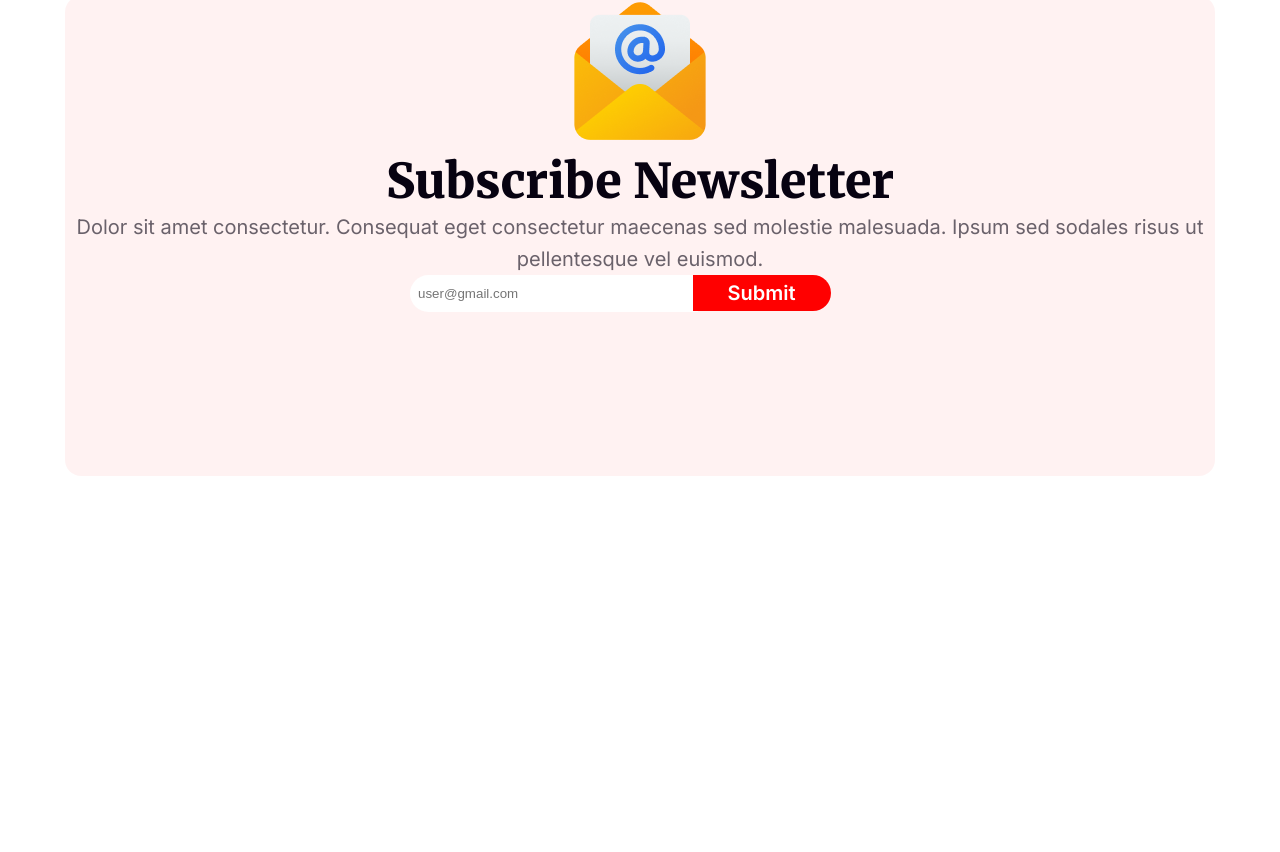
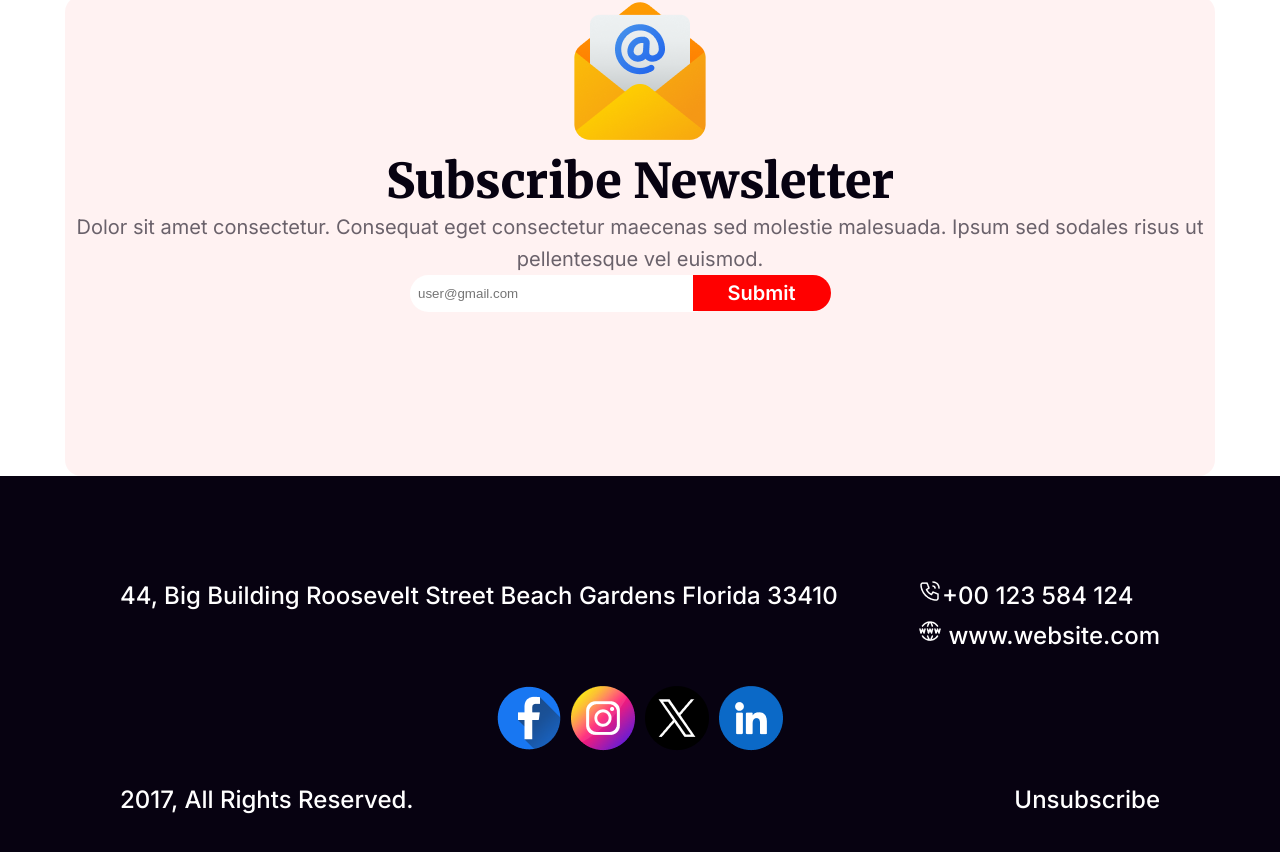
Before and after one commit to johurulHaque/new-year-new-mission, a plain HTML site: page index.html in a window 1280 px wide. Shown: the part 4568-5420 px from the top of the page. Before the commit the page ends 5044 px from the top, so only its background shows below. Drawn offline with Linux system fonts and the light colour scheme.

Commit message:
footer is added

```diff
--- a/index.html
+++ b/index.html
@@ -110,7 +110,8 @@
             <div class="subscribe-content">
                 <img src="./images/Group 61.png" alt="">
                 <h2 class="subscribe-title">Subscribe Newsletter</h2>
-                <p class="subscribe-description">Dolor sit amet consectetur. Consequat eget consectetur maecenas sed molestie malesuada. Ipsum sed sodales risus ut pellentesque vel euismod. </p>
+                <p class="subscribe-description">Dolor sit amet consectetur. Consequat eget consectetur maecenas sed
+                    molestie malesuada. Ipsum sed sodales risus ut pellentesque vel euismod. </p>
                 <form action="" class="subscribe-form">
                     <input type="email" name="" id="" placeholder="user@gmail.com">
                     <input type="submit" value="Submit">
@@ -118,8 +119,28 @@
             </div>
         </section>
     </main>
-    <footer></footer>
-
+    <footer class="footer-container">
+        <div class="footer-content">
+            <p class="content-description">
+                44, Big Building Roosevelt Street
+                Beach Gardens Florida 33410
+            </p>
+            <ul class="footer-contact">
+                <li><a href=""><img src="./images/Call.png" alt="">+00 123 584 124</a></li>
+                <li><a href=""><img src="./images/Website.png" alt="">  www.website.com</a></li>
+            </ul>
+        </div>
+        <div class="footer-social">
+                <a href=""><img src="./images/Facebook.png" alt=""></a>
+                <a href=""><img src="./images/Instagram.png" alt=""></a>
+                <a href=""><img src="./images/Twitter.png" alt=""></a>
+                <a href=""><img src="./images/Linkedin.png" alt=""></a>
+        </div>
+        <div class="footer-rights">
+            <p>2017, All Rights Reserved.</p>
+            <p>Unsubscribe</p>
+        </div>
+    </footer>
 </body>
 
 </html>
--- a/styles/style.css
+++ b/styles/style.css
@@ -437,8 +437,67 @@ main {
     letter-spacing: 0%;
     text-align: center;
     text-transform: capitalize;
-     position: absolute;
+    position: absolute;
     left: 55%;
+}
 
-    /* left: 0; */
+/* footer style */
+.footer-container {
+    background: rgb(7, 2, 17);
+    padding: 100px 120px;
 }
+
+.footer-content {
+    display: flex;
+    justify-content: space-between;
+}
+
+.content-description {
+    color: rgb(255, 255, 255);
+    font-family: Inter;
+    font-size: 24px;
+    font-weight: 500;
+    line-height: 40px;
+    letter-spacing: 0%;
+    text-align: left;
+
+}
+
+.footer-contact {
+    font-family: Inter;
+    font-size: 24px;
+    font-weight: 500;
+    line-height: 40px;
+    letter-spacing: 0%;
+    text-align: left;
+}
+
+.footer-contact li {
+    list-style-type: none;
+}
+
+.footer-contact li a {
+    text-decoration: none;
+    color: rgb(255, 255, 255);
+}
+
+
+.footer-social {
+    display: flex;
+    justify-content: center;
+    align-items: center;
+    gap: 10px;
+    margin: 30px 0px;
+}
+
+.footer-rights {
+    color: rgb(255, 255, 255);
+    font-family: Inter;
+    font-size: 24px;
+    font-weight: 500;
+    line-height: 29px;
+    letter-spacing: 0%;
+    text-align: left;
+    display: flex;
+    justify-content: space-between;
+}
```
